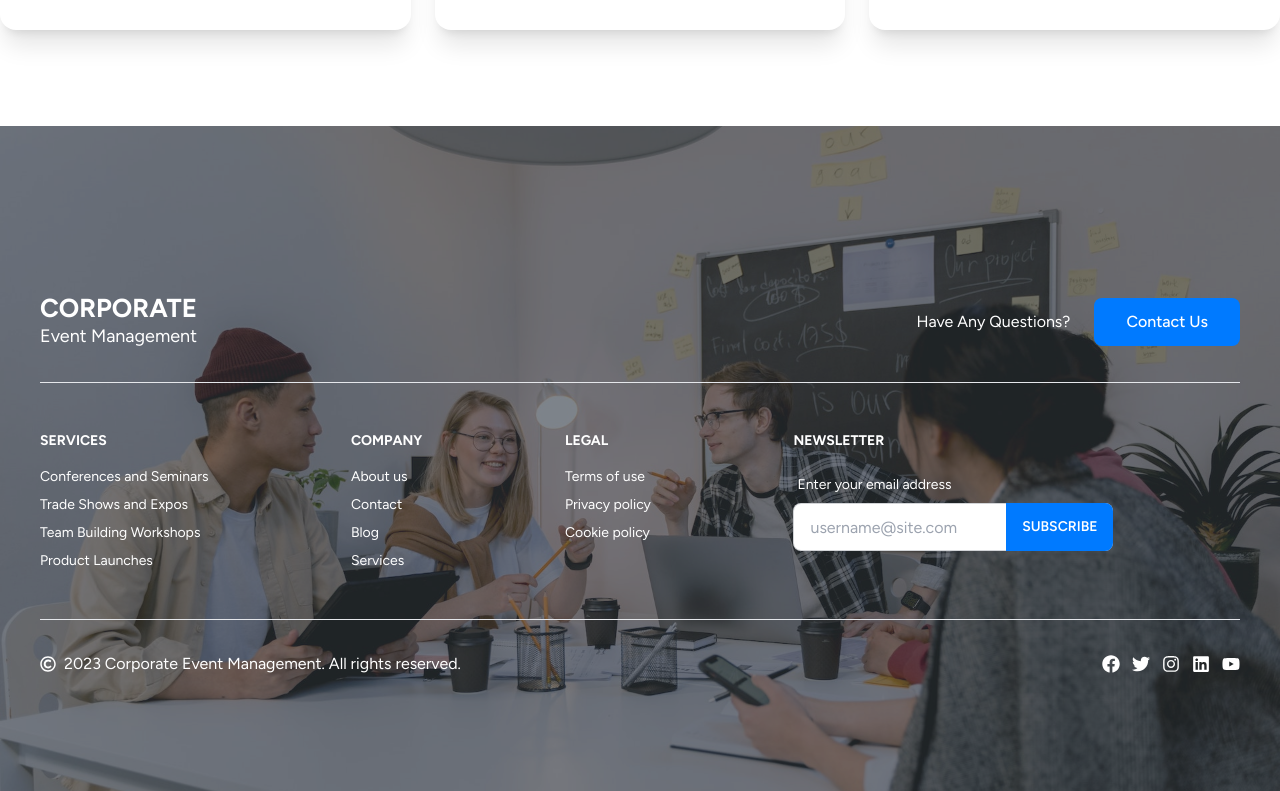
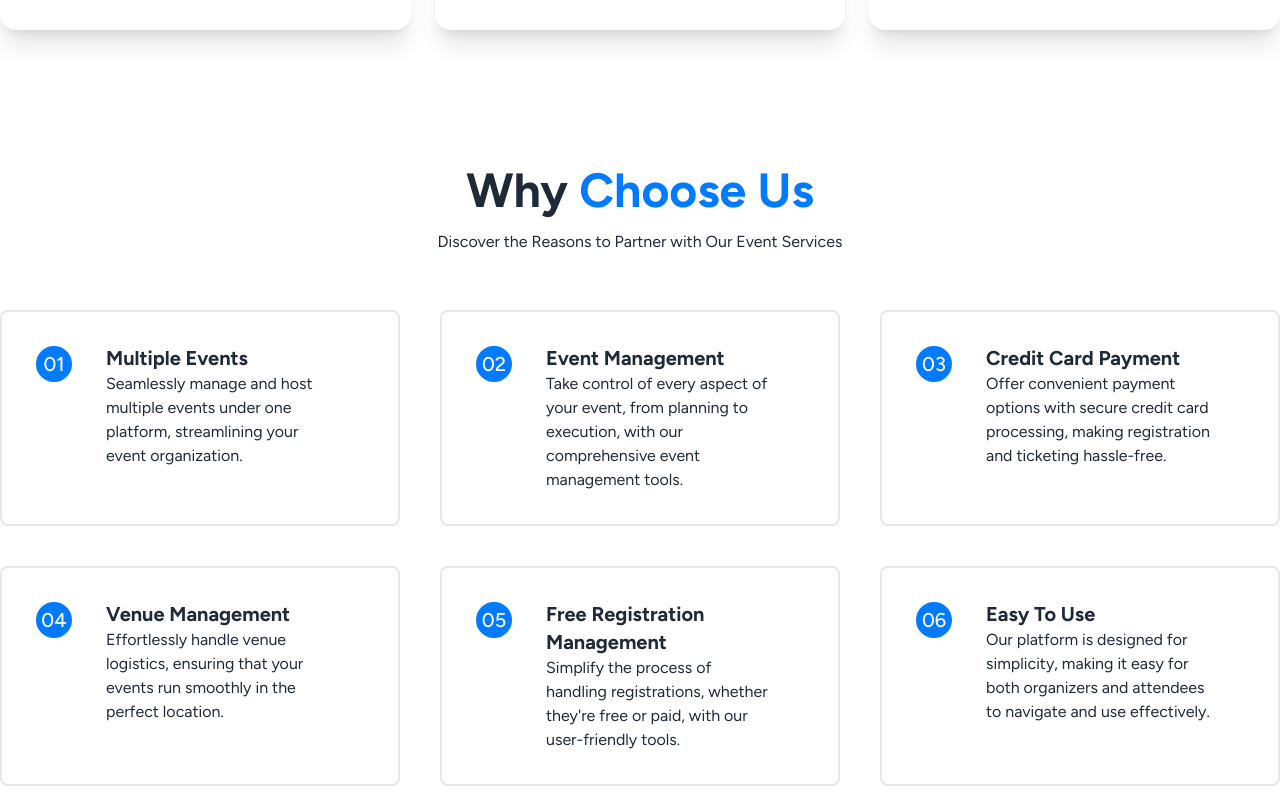
Before and after one commit to shiponirfan/Corporate-Event-Management, a React (Vite) app: page / in a window 1280 px wide. Shown: the part 2509-3300 px from the top of the page. Built offline with nearby package versions, Linux system fonts and the light colour scheme.

Commit message:
Why Choose Us Section Added

```diff
--- /dev/null
+++ b/src/components/WhyChooseUs/WhyChooseUs.jsx
@@ -0,0 +1,101 @@
+const WhyChooseUs = () => {
+  return (
+    <div className="pb-24 pt-10 container mx-auto">
+      <div className="text-center mb-14">
+        <h2 className="text-5xl font-bold mb-4">
+          Why
+          <span className="text-corporate-color"> Choose Us</span>
+        </h2>
+        <p>Discover the Reasons to Partner with Our Event Services</p>
+      </div>
+      <div className="grid md:grid-cols-2 lg:grid-cols-3 gap-10">
+        <div className="card hover:bg-corporate-color hover:text-white duration-300 card-side bg-base-100 p-8 border-2 rounded-lg">
+          <div className="">
+            <span className="text-xl font-medium border-2 border-white bg-corporate-color  w-10 h-10 flex justify-center items-center text-white  rounded-full">
+              01
+            </span>
+          </div>
+          <div className="px-8">
+            <h2 className="font-bold text-xl">Multiple Events</h2>
+            <p>
+              Seamlessly manage and host multiple events under one platform,
+              streamlining your event organization.
+            </p>
+          </div>
+        </div>
+        <div className="card hover:bg-corporate-color hover:text-white duration-300 card-side bg-base-100 p-8 border-2 rounded-lg">
+          <div className="">
+            <span className="text-xl border-2 border-white font-medium bg-corporate-color  w-10 h-10 flex justify-center items-center text-white  rounded-full">
+              02
+            </span>
+          </div>
+          <div className="px-8">
+            <h2 className="font-bold text-xl">Event Management</h2>
+            <p>
+              Take control of every aspect of your event, from planning to
+              execution, with our comprehensive event management tools.
+            </p>
+          </div>
+        </div>
+        <div className="card hover:bg-corporate-color hover:text-white duration-300 card-side bg-base-100 p-8 border-2 rounded-lg">
+          <div className="">
+            <span className="text-xl border-2 border-white font-medium bg-corporate-color  w-10 h-10 flex justify-center items-center text-white  rounded-full">
+              03
+            </span>
+          </div>
+          <div className="px-8">
+            <h2 className="font-bold text-xl">Credit Card Payment</h2>
+            <p>
+              Offer convenient payment options with secure credit card
+              processing, making registration and ticketing hassle-free.
+            </p>
+          </div>
+        </div>
+        <div className="card hover:bg-corporate-color hover:text-white duration-300 card-side bg-base-100 p-8 border-2 rounded-lg">
+          <div className="">
+            <span className="text-xl border-2 border-white font-medium bg-corporate-color  w-10 h-10 flex justify-center items-center text-white  rounded-full">
+              04
+            </span>
+          </div>
+          <div className="px-8">
+            <h2 className="font-bold text-xl">Venue Management</h2>
+            <p>
+              Effortlessly handle venue logistics, ensuring that your events run
+              smoothly in the perfect location.
+            </p>
+          </div>
+        </div>
+        <div className="card hover:bg-corporate-color hover:text-white duration-300 card-side bg-base-100 p-8 border-2 rounded-lg">
+          <div className="">
+            <span className="text-xl border-2 border-white font-medium bg-corporate-color  w-10 h-10 flex justify-center items-center text-white  rounded-full">
+              05
+            </span>
+          </div>
+          <div className="px-8">
+            <h2 className="font-bold text-xl">Free Registration Management</h2>
+            <p>
+              Simplify the process of handling registrations, whether they{`'`}
+              re free or paid, with our user-friendly tools.
+            </p>
+          </div>
+        </div>
+        <div className="card hover:bg-corporate-color hover:text-white duration-300 card-side bg-base-100 p-8 border-2 rounded-lg">
+          <div className="">
+            <span className="text-xl border-2 border-white font-medium bg-corporate-color  w-10 h-10 flex justify-center items-center text-white  rounded-full">
+              06
+            </span>
+          </div>
+          <div className="px-8">
+            <h2 className="font-bold text-xl">Easy To Use</h2>
+            <p>
+              Our platform is designed for simplicity, making it easy for both
+              organizers and attendees to navigate and use effectively.
+            </p>
+          </div>
+        </div>
+      </div>
+    </div>
+  );
+};
+
+export default WhyChooseUs;
--- a/src/pages/Home/Home.jsx
+++ b/src/pages/Home/Home.jsx
@@ -1,11 +1,13 @@
 import BannerSlider from "../../components/BannerSlider/BannerSlider";
 import Services from "../../components/Services/Services";
+import WhyChooseUs from "../../components/WhyChooseUs/WhyChooseUs";
 
 const Home = () => {
     return (
         <div>
             <BannerSlider></BannerSlider>
             <Services></Services>
+            <WhyChooseUs></WhyChooseUs>
         </div>
     );
 };
```
